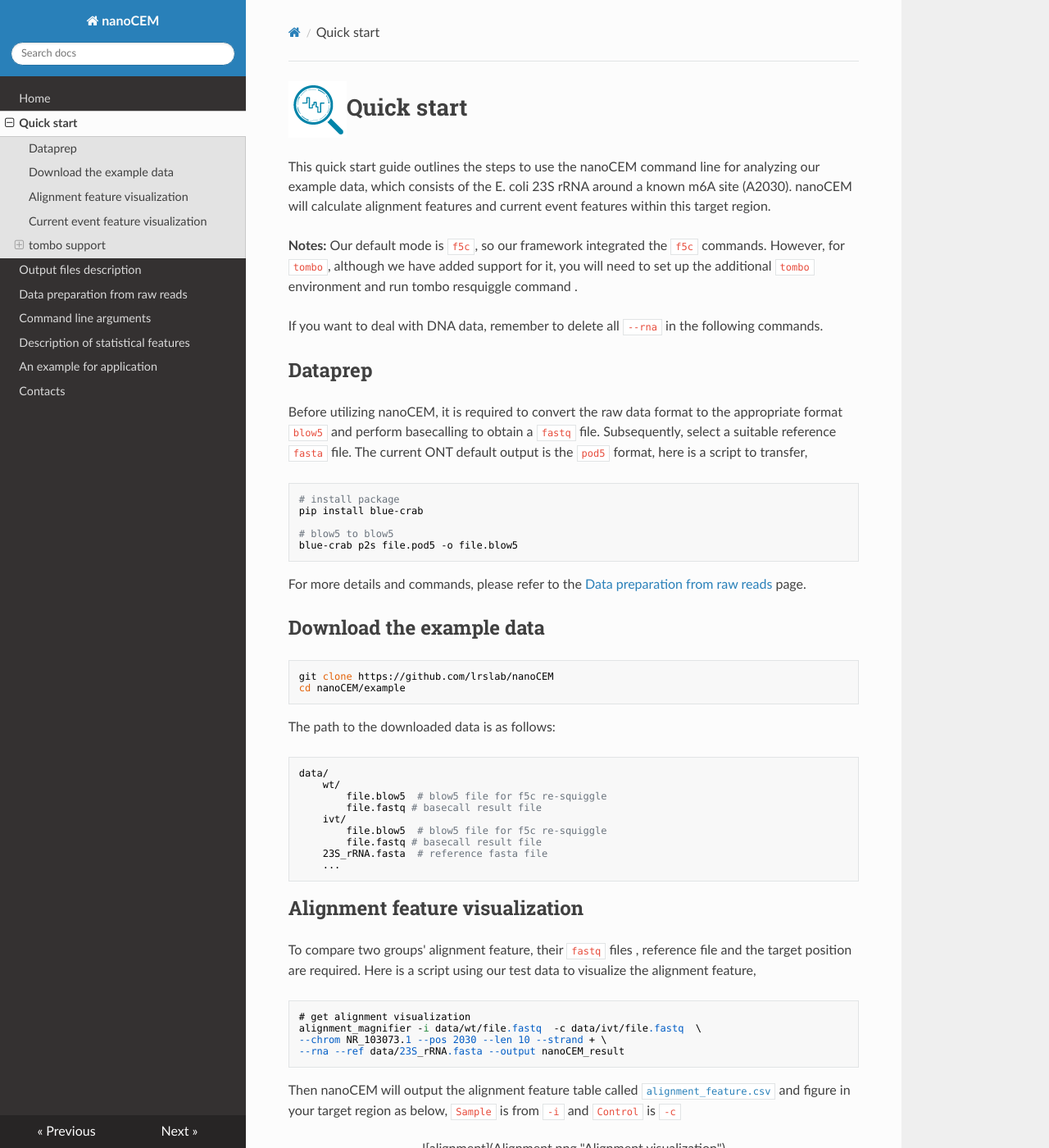
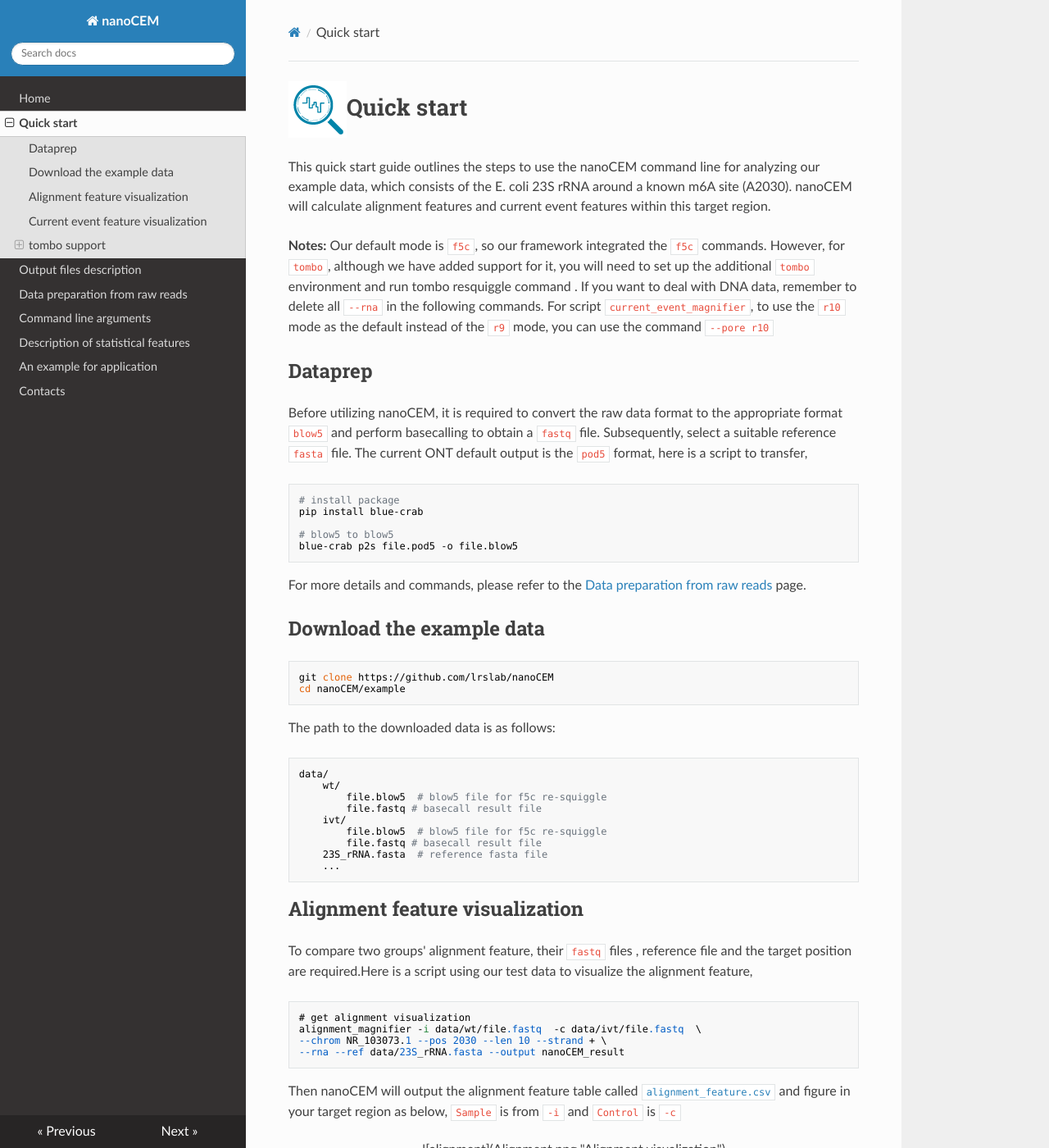
Before and after one commit to lrslab/nanoCEM, an MkDocs documentation site: the page built from docs/tutorials.md, in a window 1280 px wide and 1400 px high. Shown: the whole window at 82% size. Built offline with MkDocs 1.6.1, drawn with Linux system fonts in a browser that asks for light colours; nearby versions of some CDN libraries.

Commit message:
update figs in docs

```diff
--- a/docs/tutorials.md
+++ b/docs/tutorials.md
@@ -6,10 +6,9 @@
 
  **Notes:** Our default mode is `f5c`, so our framework integrated the `f5c` commands.
  However, for `tombo`, although we have added support for it, you will need to set up the additional `tombo` environment
- and run tombo resquiggle command .
-
-If you want to deal with DNA data, remember to delete all `--rna` in the following commands.
-
+ and run tombo resquiggle command . If you want to deal with DNA data, remember to delete all `--rna` in the following commands.
+ For script `current_event_magnifier`, to use the `r10` mode
+as the default instead of the `r9` mode, you can use the command `--pore r10`
 ## Dataprep
 
 [comment]: <> (Before utilizing NanoCEM, it is required to convert the raw data format to the appropriate format &#40;single-format `fast5`)
@@ -48,7 +47,7 @@
 
 ## Alignment feature visualization
 
-To compare two groups' alignment feature,  their `fastq` files , reference file and the target position are required. Here is a
+To compare two groups' alignment feature,  their `fastq` files , reference file and the target position are required.Here is a
 script using our test data to visualize the alignment feature,
 
     # get alignment visualization
--- a/setup.py
+++ b/setup.py
@@ -5,7 +5,7 @@
 
 setup(
     name="nanoCEM",
-    version="0.0.3.5",
+    version="0.0.3.8",
     author="GUO Zhihao",
     author_email="qhuozhihao@icloud.com",
     description='A simple tool designed to visualize the features that distinguish between two groups of ONT data at the site level.\
@@ -31,7 +31,6 @@
         "vbz_h5py_plugin>=1.0.1",
         "biopython>=1.80",
         "scikit-learn>=1.2.2",
-        'umap-learn>=0.5.0'
     ],
     scripts=['nanoCEM/current_events_magnifier','nanoCEM/extract_sub_fast5_from_bam','nanoCEM/alignment_magnifier']
 )
```
Also changed, not shown: 1 other file.
